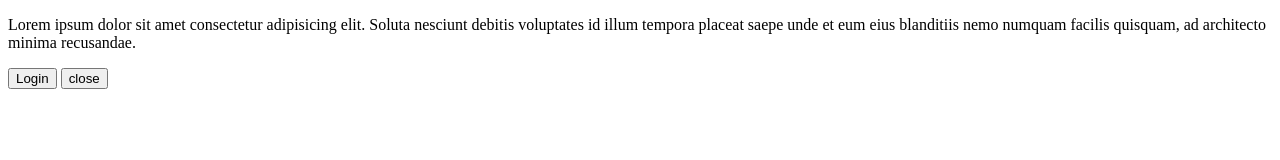
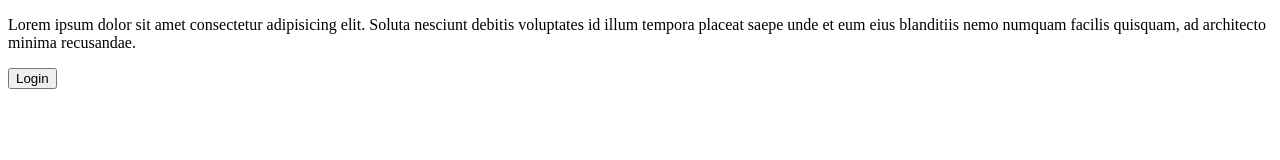
Before and after one commit to Varshini13s/rockCam, a plain HTML site: page index.html in a window 1280 px wide. Drawn offline with Linux system fonts and the light colour scheme.

Commit message:
Revert "button added"
This reverts commit 2f8c17a148661ee2a6731b29a2b63415498efeea.

```diff
--- a/index.html
+++ b/index.html
@@ -9,6 +9,5 @@
     <title>Beauty Cam - Download now</title>
     <p>Lorem ipsum dolor sit amet consectetur adipisicing elit. Soluta nesciunt debitis voluptates id illum tempora placeat saepe unde et eum eius blanditiis nemo numquam facilis quisquam, ad architecto minima recusandae.</p>
     <button>Login</button>
-    <button>close</button>
 </body>
 </html>
```
